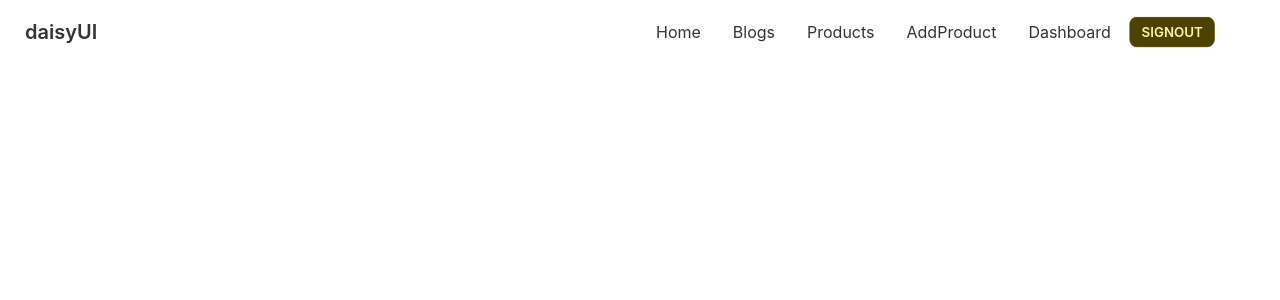
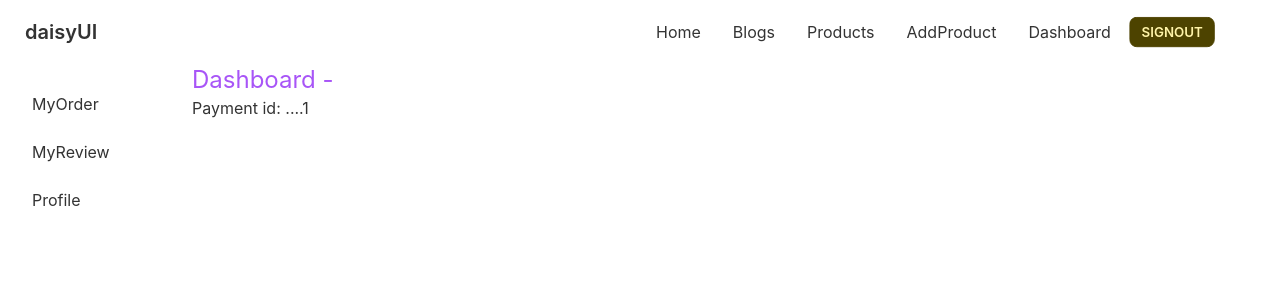
Before and after one commit to omarfarukesham/toolMerchant-client, a React (Create React App) app: page /dashboard/payment/1 in a window 1280 px wide. Shown: the top 300 px of the page. Built offline with nearby package versions, Linux system fonts and the light colour scheme; no server answers; sample sign-in values are in the browser's storage.

Commit message:
payment routes has added

```diff
--- a/src/App.js
+++ b/src/App.js
@@ -25,6 +25,7 @@ import AddProduct from './Components/Security/Dashboard/AddProduct';
 import Profile from './Components/Security/Dashboard/Profile';
 import ManageOrder from './Components/Security/Dashboard/ManageOrder';
 import UpdateProfile from './Components/Security/Dashboard/UpdateProfile';
+import Payment from './Components/Security/Dashboard/Payment';
 
 function App() {
   return (
@@ -53,8 +54,7 @@ function App() {
           <Route path='MyReview' element={<MyReview></MyReview>}></Route>
           <Route path='profile' element={<Profile></Profile>}></Route>
           <Route path='updateProfile' element={<UpdateProfile></UpdateProfile>}></Route>
-
-          {/* <Route path='payment/:id' element={<Payment></Payment>}></Route> */}
+          <Route path='payment/:id' element={<Payment></Payment>}></Route>
 
           <Route path='addProduct' element={<RequireAdmin><AddProduct></AddProduct></RequireAdmin>}></Route>
           <Route path='Users' element={<RequireAdmin><Users></Users></RequireAdmin>}></Route>
--- /dev/null
+++ b/src/Components/Security/Dashboard/CheckoutForm.js
@@ -0,0 +1,11 @@
+import React from 'react';
+
+const CheckoutForm = () => {
+    return (
+        <div>
+
+        </div>
+    );
+};
+
+export default CheckoutForm;
--- /dev/null
+++ b/src/Components/Security/Dashboard/Payment.js
@@ -0,0 +1,13 @@
+import React from 'react';
+import { useParams } from 'react-router-dom';
+
+const Payment = () => {
+    const{id}= useParams()
+    return (
+        <div>
+            <h1>Payment id: ....{id} </h1>
+        </div>
+    );
+};
+
+export default Payment;
```
